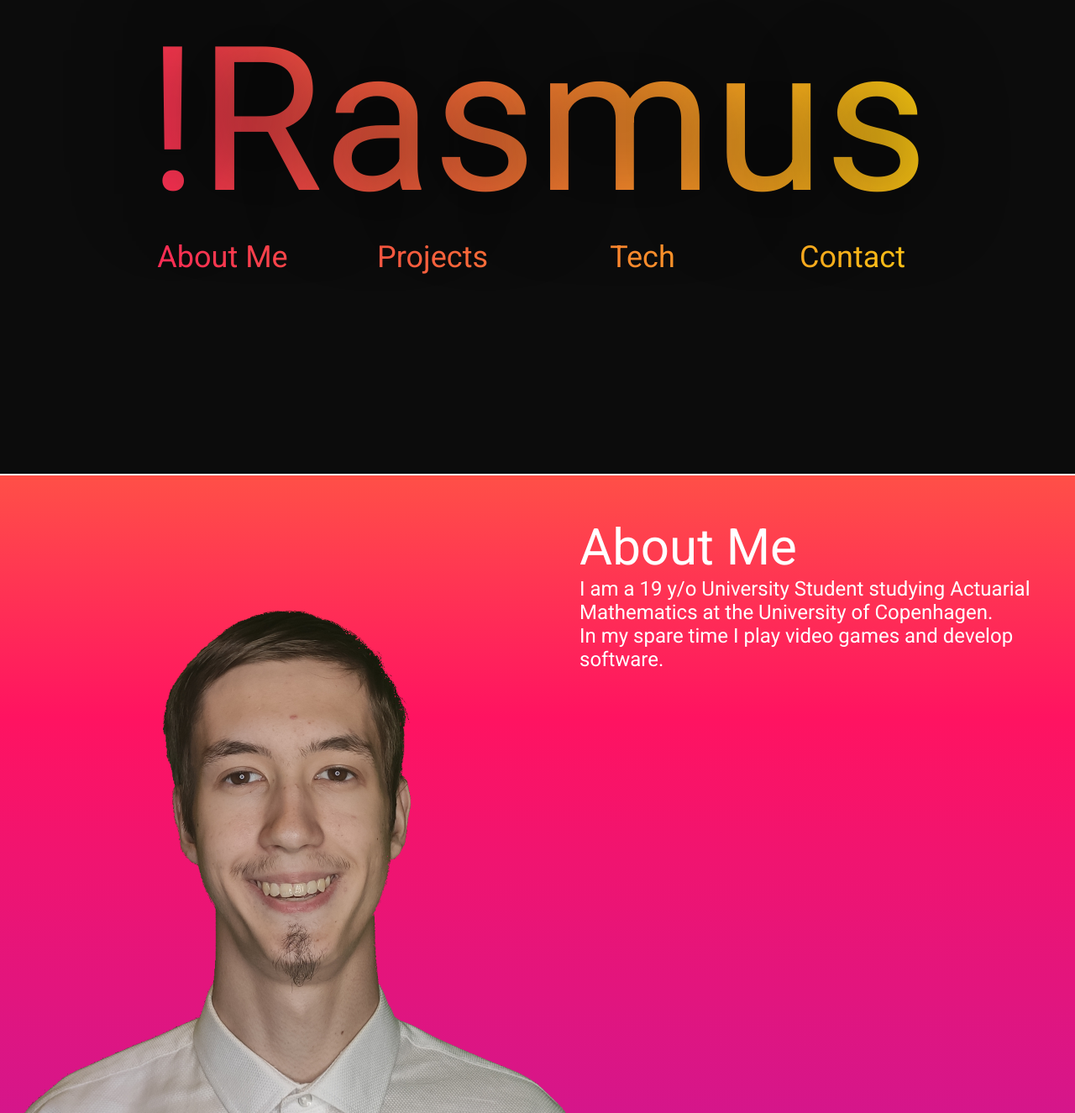
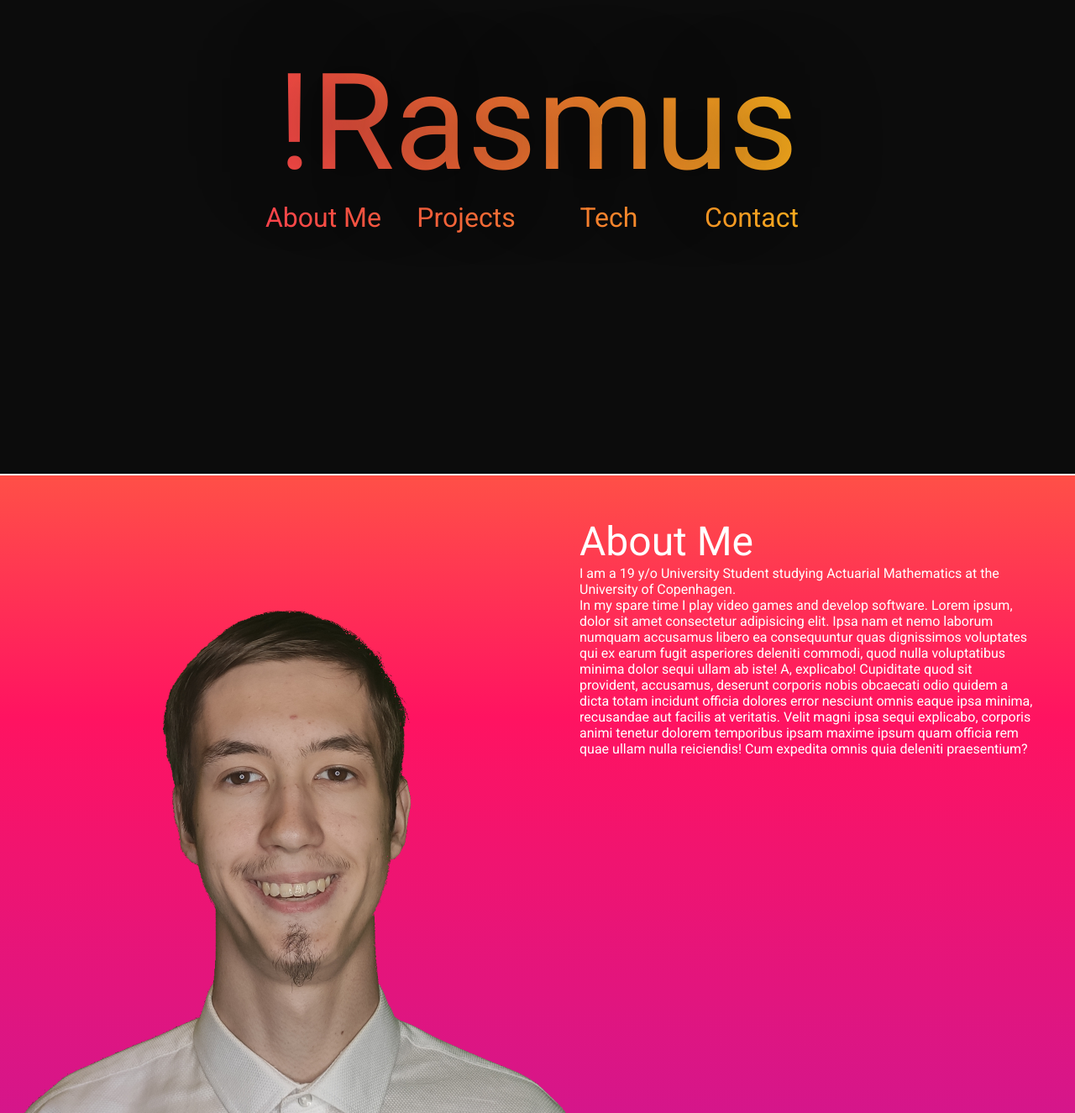
Before and after one commit to Hjijijing/hjijijing.github.io, a plain HTML site: page index.html in a window 1280 px wide. Shown: the part 234-1559 px from the top of the page at 84% size. Drawn offline with Linux system fonts and the light colour scheme.

Commit message:
Mobile improved

```diff
--- a/index.html
+++ b/index.html
@@ -28,18 +28,20 @@
         </div>
       </section>
       <section id="about" class="slab sidebyside">
-        <img src="myface.png" alt="an image" />
+        <img src="myface.png" alt="an image" class="nomobile" />
+        <img src="myfacemobile.png" alt="an image" class="nodesktop">
         <div class="text">
           <p class="sbstitle">About Me</p>
           <p class="sbscontent">
             I am a 19 y/o University Student studying Actuarial Mathematics at
             the University of Copenhagen.<br />In my spare time I play video
-            games and develop software.
+            games and develop software. Lorem ipsum, dolor sit amet consectetur adipisicing elit. Ipsa nam et nemo laborum numquam accusamus libero ea consequuntur quas dignissimos voluptates qui ex earum fugit asperiores deleniti commodi, quod nulla voluptatibus minima dolor sequi ullam ab iste! A, explicabo! Cupiditate quod sit provident, accusamus, deserunt corporis nobis obcaecati odio quidem a dicta totam incidunt officia dolores error nesciunt omnis eaque ipsa minima, recusandae aut facilis at veritatis. Velit magni ipsa sequi explicabo, corporis animi tenetur dolorem temporibus ipsam maxime ipsum quam officia rem quae ullam nulla reiciendis! Cum expedita omnis quia deleniti praesentium?
           </p>
         </div>
       </section>
       <section id="projects" class="slab sidebyside">
-        <img src="myface2.png" alt="an image" />
+        <img src="myface2.png" alt="an image" class="nomobile" />
+        <img src="myfacemobile.png" alt="an image"  class="nodesktop"/>
         <div class="text">
           <p class="sbstitle">Projects</p>
           <p class="sbscontent">
@@ -48,7 +50,8 @@
         </div>
       </section>
       <section id="slab4" class="slab sidebyside">
-        <img src="myface.png" alt="an image" />
+        <img src="myface.png" alt="an image" class="nomobile" />
+        <img src="myfacemobile.png" alt="an image"  class="nodesktop"/>
         <div class="text">
           <p class="sbstitle">About Me</p>
           <p class="sbscontent">About Me</p>
--- a/styles.css
+++ b/styles.css
@@ -45,23 +45,15 @@ body {
  }
 
 body::-webkit-scrollbar {
-    width: 5px;               /* width of the entire scrollbar */
+    width: 5px;
   }
 
   body::-webkit-scrollbar-thumb {
-    background-color: white;    /* color of the scroll thumb */
+    background-color: white;
     border-radius: 20px;
     background-clip: padding-box;
   }
 
-  /* body::-webkit-scrollbar-track {
-    background-image: linear-gradient(
-        var(--front-rotation),
-        hsl(269, 78%, 50%) 20%,
-        #ff1361 66%,
-        #fff800 100%
-      );   /* color of the scroll thumb
-  } */
 
 
 .slab:nth-child(2n) {
@@ -124,21 +116,21 @@ body::-webkit-scrollbar {
 #frontanchors {
     display: flex;
     justify-content: center;
+    flex-direction: column;
     gap: 10px;
 }
 
 #frontanchors a {
     flex: 1 1 0px;
-    width: 20rem;
     text-align: center;
     text-decoration: none;
     color: inherit;
-    font-size: 3rem;
+    font-size: 2rem;
     cursor: pointer;
 }
 
 #fronttext {
-    font-size: 20rem;
+    font-size: 5rem;
     text-shadow: 0px 5px 100px rgba(0,0,0,0.8);
 }
 
@@ -152,36 +144,40 @@ body::-webkit-scrollbar {
 .sidebyside{
     position: relative;
     display: flex;
-    flex-direction: row;
+    flex-direction: column-reverse;
     align-items: stretch;
-    justify-content: flex-end;
+    justify-content: stretch;
 }
 
-.sidebyside:nth-child(2n+1){
-    justify-content: flex-start;
-}
+
 
 .sidebyside .text{
-    width: 50%;
+    flex: 1 1 0;
     color: var(--slab-font-color);
     padding: 50px;
 }
 
 .sbstitle {
-    font-size: 5rem;
+    font-size: 3rem;
 }
 
 .sbscontent {
-    font-size: 2rem;
+    font-size: 1rem;
 }
 
 
 .sidebyside img {
+    justify-self: flex-end;
+    align-self: flex-end;
     position: absolute;
     width: 100%;
-    height: 100%;
+    height: 50%;
     object-fit: contain;
+    z-index: -1;
 }
+
+
+
 
 
 #totop {
@@ -213,26 +209,93 @@ body::-webkit-scrollbar {
 }
 
 
-@media (max-width: 1650px) {
-    html  {
-        font-size: 12px;
-    }
+.nomobile {
+    visibility: hidden;
 }
 
-@media (max-width: 1000px) {
-    html  {
-        font-size: 10px;
-    }
+.nodesktop {
+    visibility: visible;
 }
 
-@media (max-width: 800px) {
-    html  {
-        font-size: 8px;
-    }
+
+
+
+@media only screen and (min-width: 800px) {
+    .nodesktop {
+        visibility: hidden;
     }
 
-@media (max-width: 660px) {
-    html  {
-        font-size: 6px;
+    .nomobile {
+        visibility: visible;
     }
+
+
+    .sidebyside {
+        position: relative;
+    display: flex;
+    flex-direction: row;
+    align-items: stretch;
+    justify-content: flex-end;
     }
+
+    .sidebyside img {
+        position: absolute;
+        width: 100%;
+        height: 100%;
+        object-fit: contain;
+        justify-self: initial;
+        align-self: initial;
+    }
+
+    .sidebyside:nth-child(2n+1){
+        justify-content: flex-start;
+    }
+
+    .sidebyside .text{
+        width: 50%;
+        flex: initial;
+    }
+
+
+    #fronttext {
+        font-size: 10rem;
+    }
+
+    #frontanchors {
+        flex-direction: row;
+
+    }
+
+    #frontanchors a {
+        width: 10rem;
+    }
+
+
+}
+
+
+@media only screen and (min-width: 1400px) {
+    #fronttext {
+        font-size: 20rem;
+    }
+
+    .sbstitle {
+        font-size: 4rem;
+    }
+
+    .sbscontent {
+        font-size: 1.5rem;
+    }
+
+}
+
+@media only screen and (min-width: 1920px) {
+    .sbstitle {
+        font-size: 5rem;
+    }
+
+    .sbscontent {
+        font-size: 2rem;
+    }
+
+}
```
Also changed, not shown: myfacemobile.png (added). Lines whose indentation alone changed are shown as unchanged.
